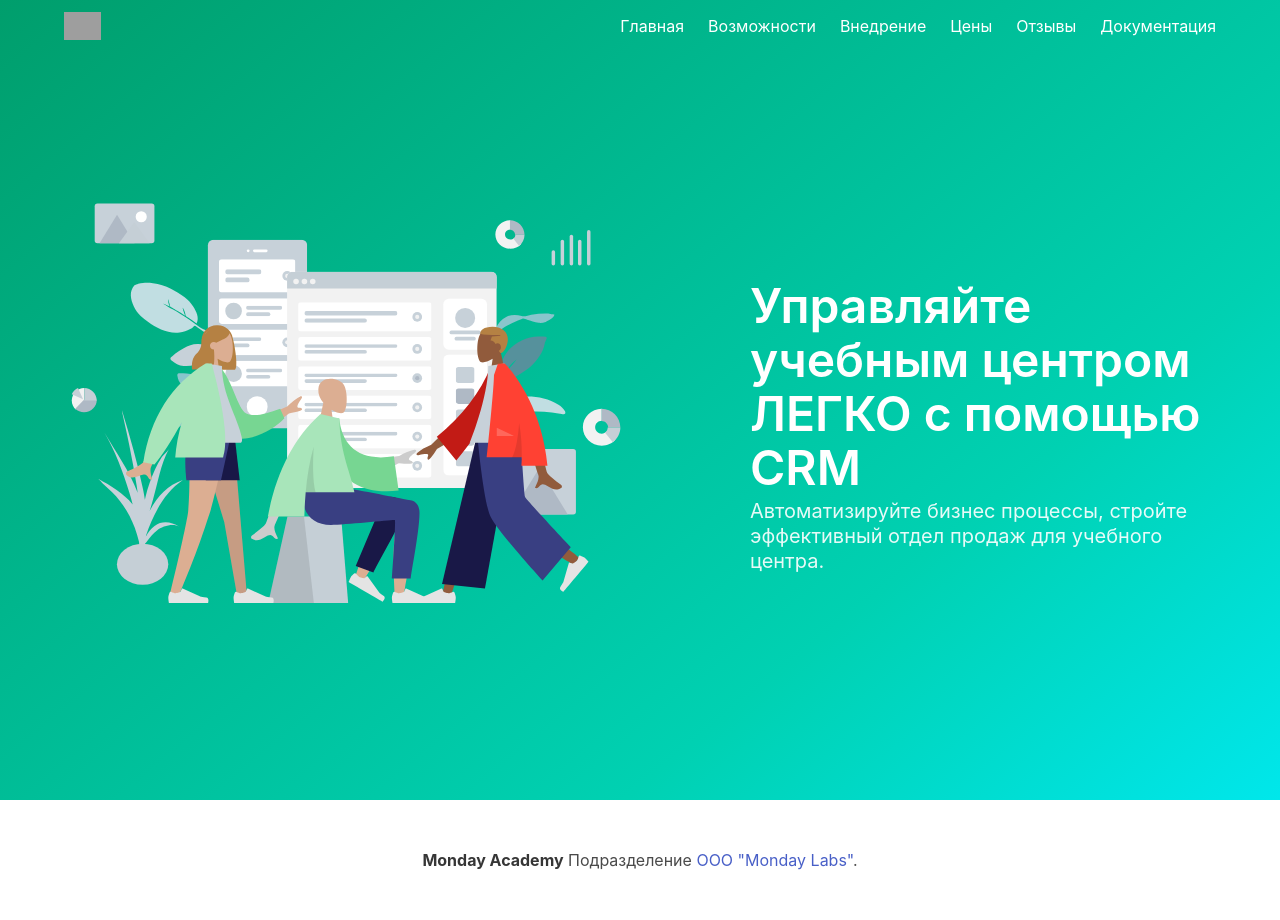
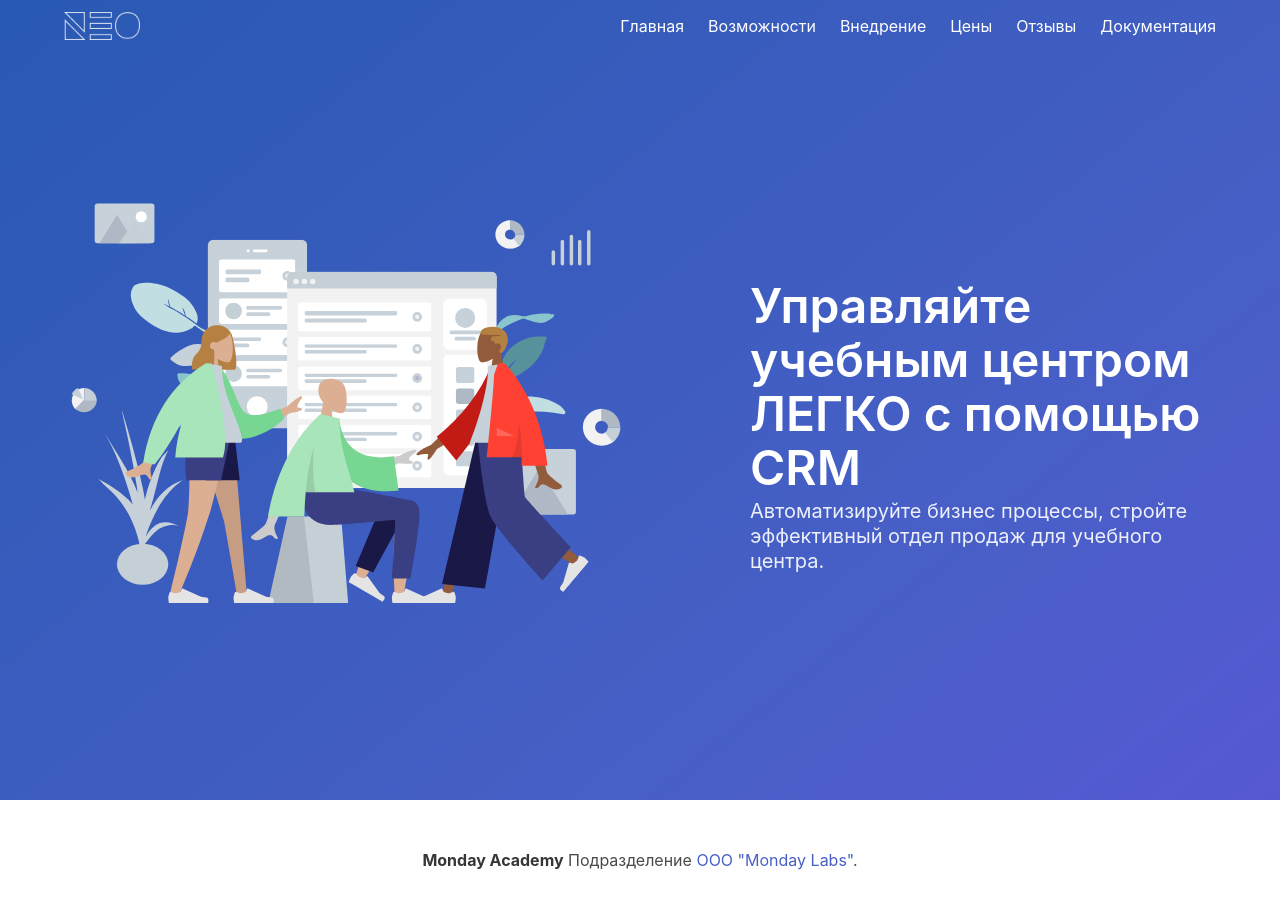
Before and after one commit to Muxammad1106/config, a Django app: page /home/ in a window 1280 px wide. Run offline with Django 4.2, Linux system fonts and the light colour scheme; grey boxes are pictures that could not be loaded.

Commit message:
ya sozdal file img i dobavil cartincu. vse ati deystviya sdelal v prilojenii crm v templates.

```diff
--- a/crm/templates/home.html
+++ b/crm/templates/home.html
@@ -9,13 +9,13 @@
     <link rel="stylesheet" href="{% static 'bulma.min.css' %}">
 </head>
 <body>
-<section id="main" class="hero is-primary is-bold is-fullheight">
+<section id="main" class="hero is-link is-bold is-fullheight">
     <div class="hero-head">
         <nav class="navbar">
             <div class="container">
                 <div class="navbar-brand">
                     <a href="/home" class="navbar-item">
-                        <img src="{% static '' %}" alt="Logo">
+                        <img src="{% static 'img/logo_white.png' %}" alt="Logo">
                     </a>
 
                     <span class="navbar-burger burger">
```
Also changed, not shown: files/static/img/logo_white.png (added).
